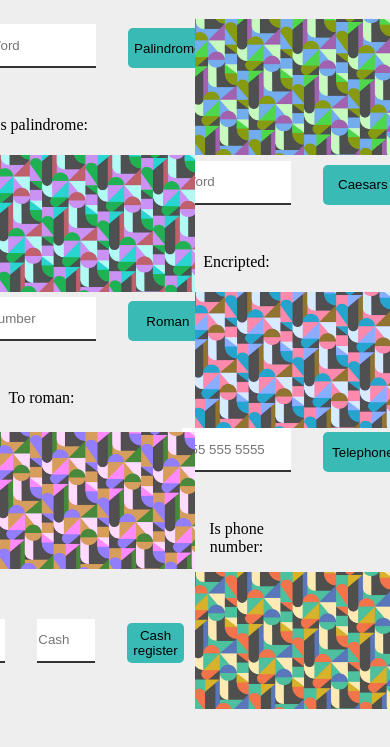
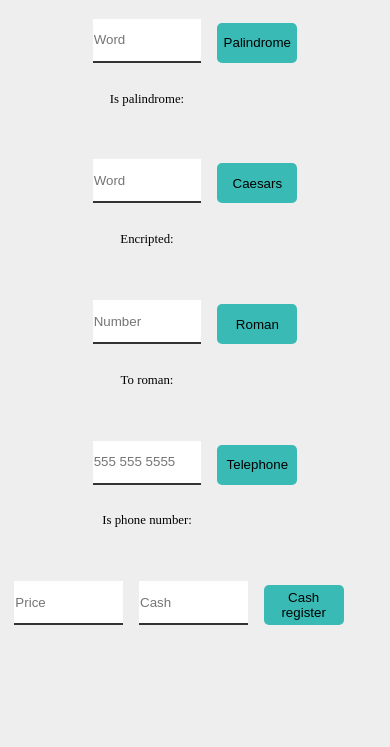
Before and after one commit to Glucthu/javascript-final-proyects, a plain HTML site: page index.html in a window 390 px wide. Shown: the part 61-808 px from the top of the page. Drawn offline with Linux system fonts and the light colour scheme.

Commit message:
added responsive design

```diff
--- a/styles.css
+++ b/styles.css
@@ -5,7 +5,6 @@ body{
 
 #title{
 	text-align: center;
-
 }
 
 .proyect {
@@ -22,7 +21,7 @@ body{
 											 "hint output";
 	justify-content: center;
 	align-items: flex-end;
-	grid-gap: 2em;
+	grid-gap: 1em;
 }
 
 .proyect div input, button {height: 3em;}
@@ -92,3 +91,14 @@ body{
 	order: 2;
 	filter: hue-rotate(360deg);
 }
+
+@media (max-width: 800px){
+	p{ font-size: 0.8em; }
+
+	.proyect div{
+		width: 100%;
+		margin-bottom: 40px;
+	}
+	.proyect div div{ width: 95% ;}
+	.proyect img { display: none; }
+}
```
